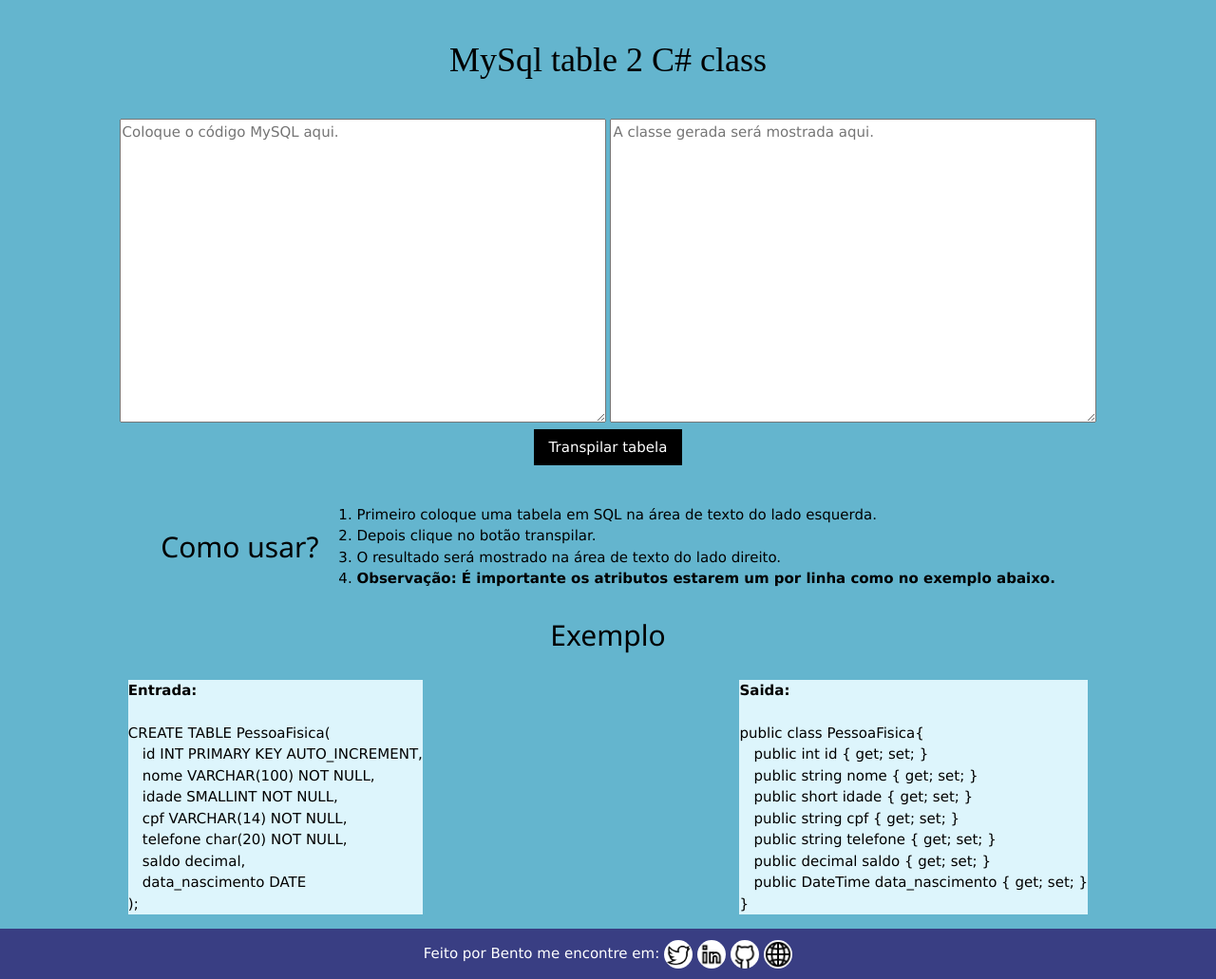
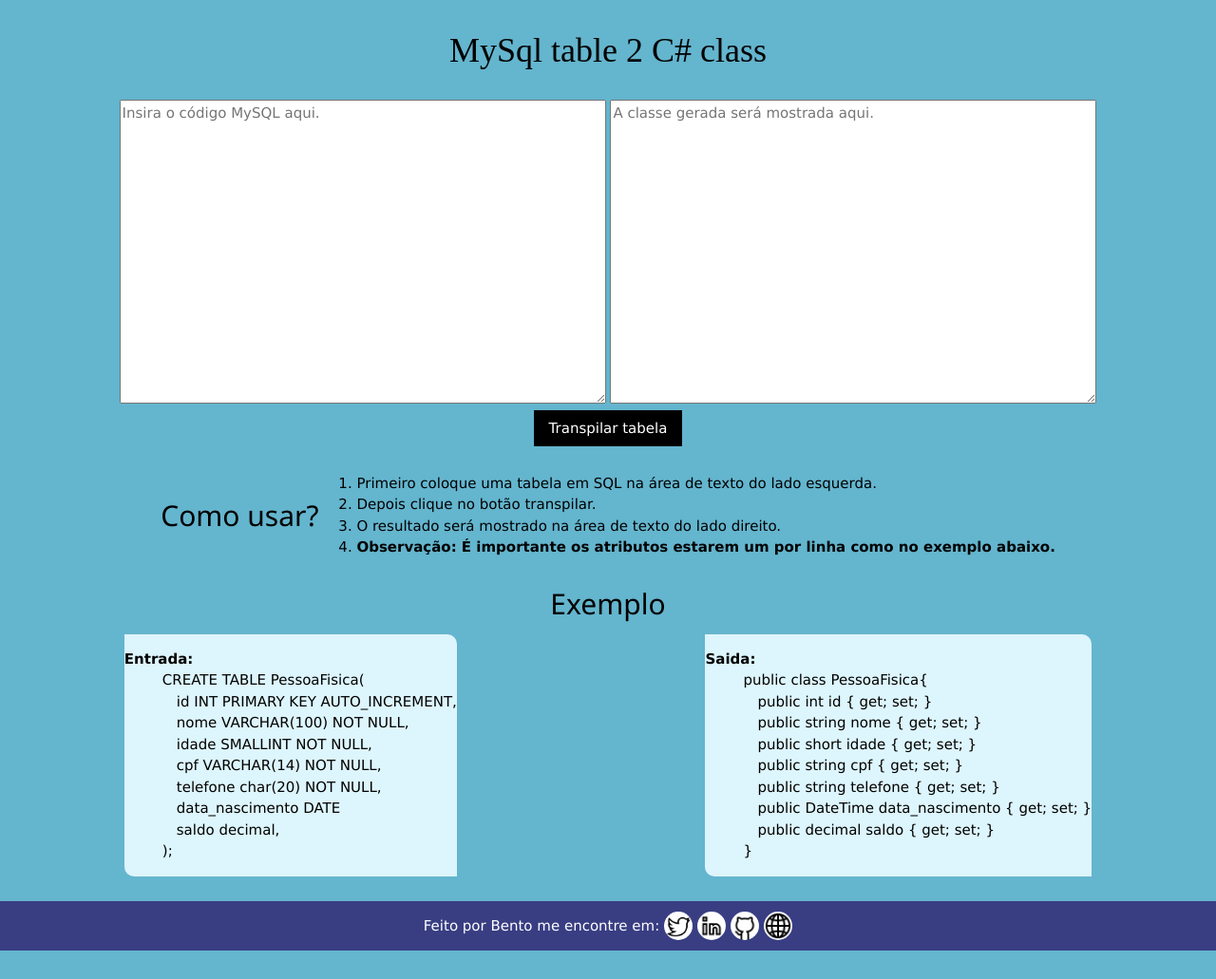
Before and after one commit to senhorbento/SQL2CsharpJS, a plain HTML site: page index.html in a window 1280 px wide. Shown: the whole page at 95% size. After the commit the page ends 1001 px from the top, so only its background shows below. Drawn offline with nearby package versions, Linux system fonts and the light colour scheme.

Commit message:
Refactor: Pequenas modificações no CSS

```diff
--- a/index.html
+++ b/index.html
@@ -7,22 +7,22 @@
         <meta name="keywords" content="SQL, C#, MySQL to C#, MySQL para C#, Converter MySQL para C#", "MySQL 2 C#">
         <meta name="description" content="Um simples utilitário que transpila tabelas de MySQL para classes em C#.">
         <link rel="stylesheet" href="style.css">
+        <link rel="stylesheet" href="https://www.w3schools.com/w3css/4/w3.css">
         <script type="text/javascript" src="script.js"></script>
         <title>MySql 2 C#</title>
     </head>
-<header class="ContainerHeader">
-    <h1 class="TextoHeader">MySql table 2 C# class</h1>
+    <header>
+        <h1 class="TextoHeader" align="center">MySql table 2 C# class</h1>
     </header>
     <body>
         <div align="center">
-        <textarea name="input" cols="80" rows="20" id="inputText" placeholder="Coloque o código MySQL aqui." style="width: 40vw; height: 40vh"></textarea>
-        <textarea name="output" cols="80" rows="20" id="outputText" placeholder="A classe gerada será mostrada aqui." style="width: 40vw; height: 40vh"></textarea>
+            <textarea name="input" cols="80" rows="20" id="inputText" placeholder="Insira o código MySQL aqui." class="BoxTexto"></textarea>
+            <textarea name="output" cols="80" rows="20" id="outputText" placeholder="A classe gerada será mostrada aqui." class="BoxTexto"></textarea>
         </div>
         <div align="center">
-        <link rel="stylesheet" href="https://www.w3schools.com/w3css/4/w3.css">
             <button class="w3-button w3-black" onclick="Transpilar();">Transpilar tabela</button>
         </div>
-    <div class="ComoUsar">
+        <section class="ComoUsar">
             <h2>Como usar?</h2>
             <ol>
                 <li>Primeiro coloque uma tabela em SQL na área de texto do lado esquerda.</li>
@@ -30,40 +30,42 @@
                 <li>O resultado será mostrado na área de texto do lado direito.</li>
                 <li><b>Observação: É importante os atributos estarem um por linha como no exemplo abaixo.</b></li>
             </ol>
+        </section>
+        <h2 align="center">Exemplo</h2>
+        <section class="ConteinerExemplo">
+            <div class="Box">
+                <dl>
+                    <dt><b>Entrada:</b></dt>
+                    <dd>CREATE TABLE PessoaFisica(</dd>
+                    <dd>&emsp;id INT PRIMARY KEY AUTO_INCREMENT,</dd>
+                    <dd>&emsp;nome VARCHAR(100) NOT NULL,</dd>
+                    <dd>&emsp;idade SMALLINT NOT NULL,</dd>
+                    <dd>&emsp;cpf VARCHAR(14) NOT NULL,</dd>
+                    <dd>&emsp;telefone char(20) NOT NULL,</dd>
+                    <dd>&emsp;data_nascimento DATE</dd>
+                    <dd>&emsp;saldo decimal,</dd>
+                    <dd>);</dd>
+                </dl>
             </div>
-    <h2 align="center">Exemplo</h2>
-    <div class="Exemplo">
-        <p class="Box">
-            <b>Entrada:</b><br>
-            <br>
-            CREATE TABLE PessoaFisica(<br>
-            &emsp;id INT PRIMARY KEY AUTO_INCREMENT,<br>
-            &emsp;nome VARCHAR(100) NOT NULL,<br>
-            &emsp;idade SMALLINT NOT NULL,<br>
-            &emsp;cpf VARCHAR(14) NOT NULL, <br>
-            &emsp;telefone char(20) NOT NULL,<br>
-            &emsp;saldo decimal,<br>
-            &emsp;data_nascimento DATE <br>
-            );<br>
-        </p>
-        <p class="Box SaidaExemplo">
-            <b>Saida:</b><br>
-            <br>
-            public class PessoaFisica{<br>
-            &emsp;public int id { get; set; }<br>
-            &emsp;public string nome { get; set; }<br>
-            &emsp;public short idade { get; set; }<br>
-            &emsp;public string cpf { get; set; }<br>
-            &emsp;public string telefone { get; set; }<br>
-            &emsp;public decimal saldo { get; set; }<br>
-            &emsp;public DateTime data_nascimento { get; set; }<br>
-            }<br>
-        </p>
+            <div class="Box">
+                <dl>
+                    <dt><b>Saida:</b></dt>
+                    <dd>public class PessoaFisica{</dd>
+                    <dd>&emsp;public int id { get; set; }</dd>
+                    <dd>&emsp;public string nome { get; set; }</dd>
+                    <dd>&emsp;public short idade { get; set; }</dd>
+                    <dd>&emsp;public string cpf { get; set; }</dd>
+                    <dd>&emsp;public string telefone { get; set; }</dd>
+                    <dd>&emsp;public DateTime data_nascimento { get; set; }</dd>
+                    <dd>&emsp;public decimal saldo { get; set; }</dd>
+                    <dd>}</dd>
+                </dl>
             </div>
+        </section>
     </body>
     <footer class="ContainerFooter">
         <p class="TextoFooter">Feito por Bento me encontre em:</p>
-    <a href="https://www.twitter.com/_MisterBento/" target="_blank">
+        <a href="https://www.twitter.com/_senhorbento/" target="_blank">
             <img src="img/twitter.png" alt="Twitter" class="Link_img" title="Twitter"></a>
         <a href="https://www.linkedin.com/in/henrique-bento-97a4b8231/" target="_blank">
             <img src="img/linkedin.png" alt="Linkedin" class="Link_img" title="Linkedin"></a>
--- a/style.css
+++ b/style.css
@@ -1,19 +1,17 @@
 body{
     background: rgb(100, 181, 206);
-}
-
-.ContainerHeader{
-    display: flex;
-    flex-direction: row;
-    justify-content: center;
-    align-items: center;
-    margin-top: 2%;
-    margin-bottom: 2%;
 }
 
 .TextoHeader{
     color: black;
     font-family: Serif;
+    margin-top: 2%;
+    margin-bottom: 2%;
+}
+
+.BoxTexto{
+    width: 40vw;
+    height: 40vh
 }
 
 .ComoUsar{
@@ -21,22 +19,19 @@ body{
     flex-direction: row;
     justify-content: center;
     align-items: center;
-    margin-top: 2%;
+    margin-top: 1%;
 }
 
-.Exemplo{
+.ConteinerExemplo{
     display: flex;
     flex-direction: row;
     justify-content: space-around;
-    align-items: center;
+    margin-bottom: 2%;
 }
 
 .Box{
     background-color: rgb(221, 245, 252);
-}
-
-.SaidaExemplo{
-    margin-left: 5%;
+    border-radius: 0px 10px 0px 10px;
 }
 
 .ContainerFooter{
@@ -48,7 +43,6 @@ body{
     justify-content: center;
     height: auto;
     width: 100vw;
-
 }
 
 .TextoFooter{
```
Lines whose indentation alone changed are shown as unchanged.
